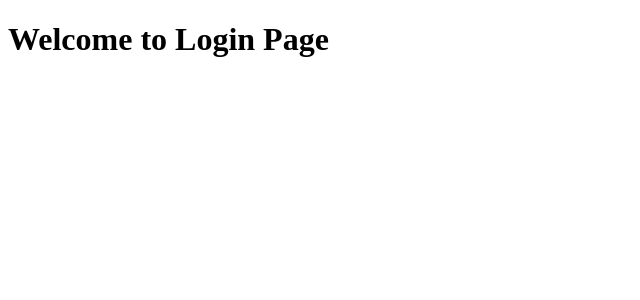
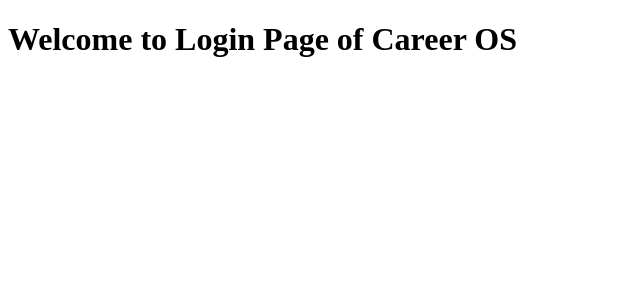
Before and after one commit to MohansaiMutyala2010/career-os, a React app in the folder frontend/: page /login in a window 1280 px wide. Shown: the top 300 px of the page, without its empty margins (0-640 px from the left). Built offline with nearby package versions, Linux system fonts and the light colour scheme; the HTML template or start-up script is replaced by a standard one.

Commit message:
Updated Login Page

```diff
--- a/frontend/src/pages/Login/index.jsx
+++ b/frontend/src/pages/Login/index.jsx
@@ -4,7 +4,7 @@ const Login = () =>{
 
     return (
         <div>
-            <h1>Welcome to Login Page</h1>
+            <h1>Welcome to Login Page of Career OS</h1>
         </div>
     );
 };
```
